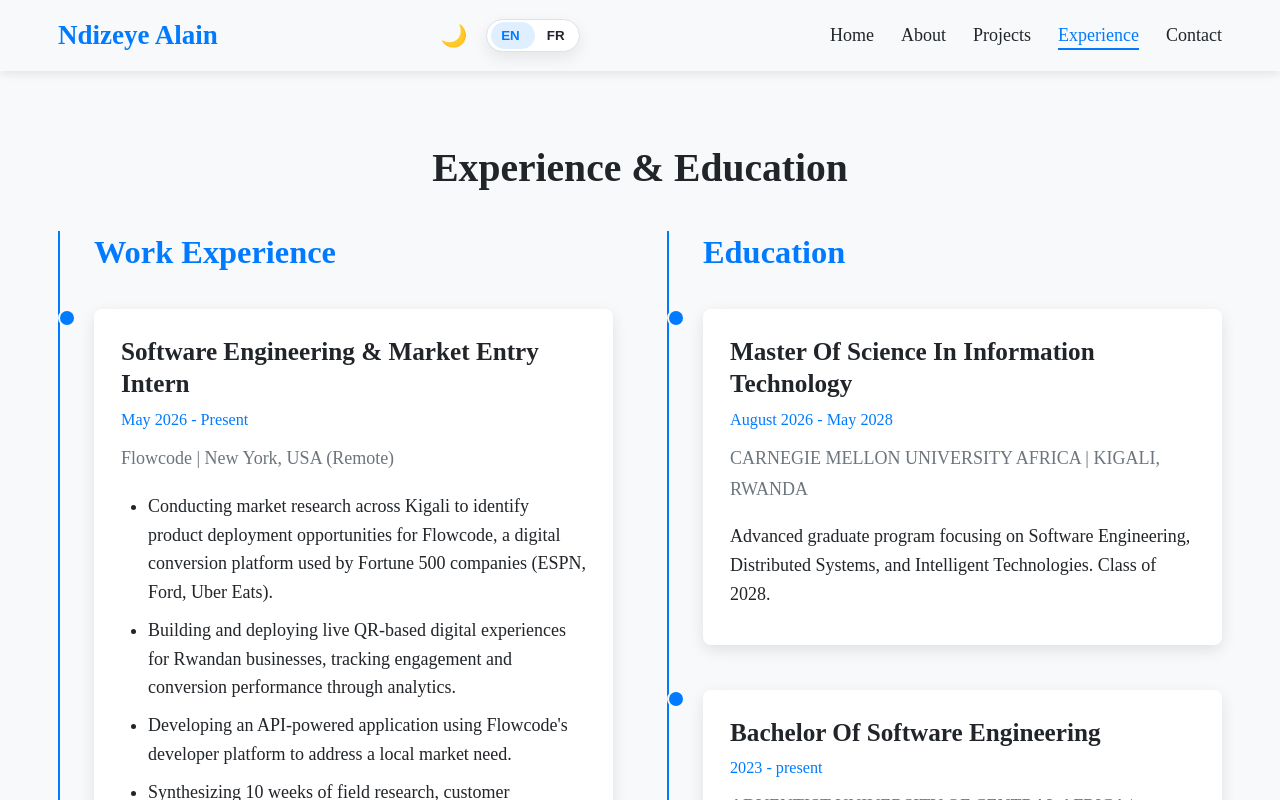
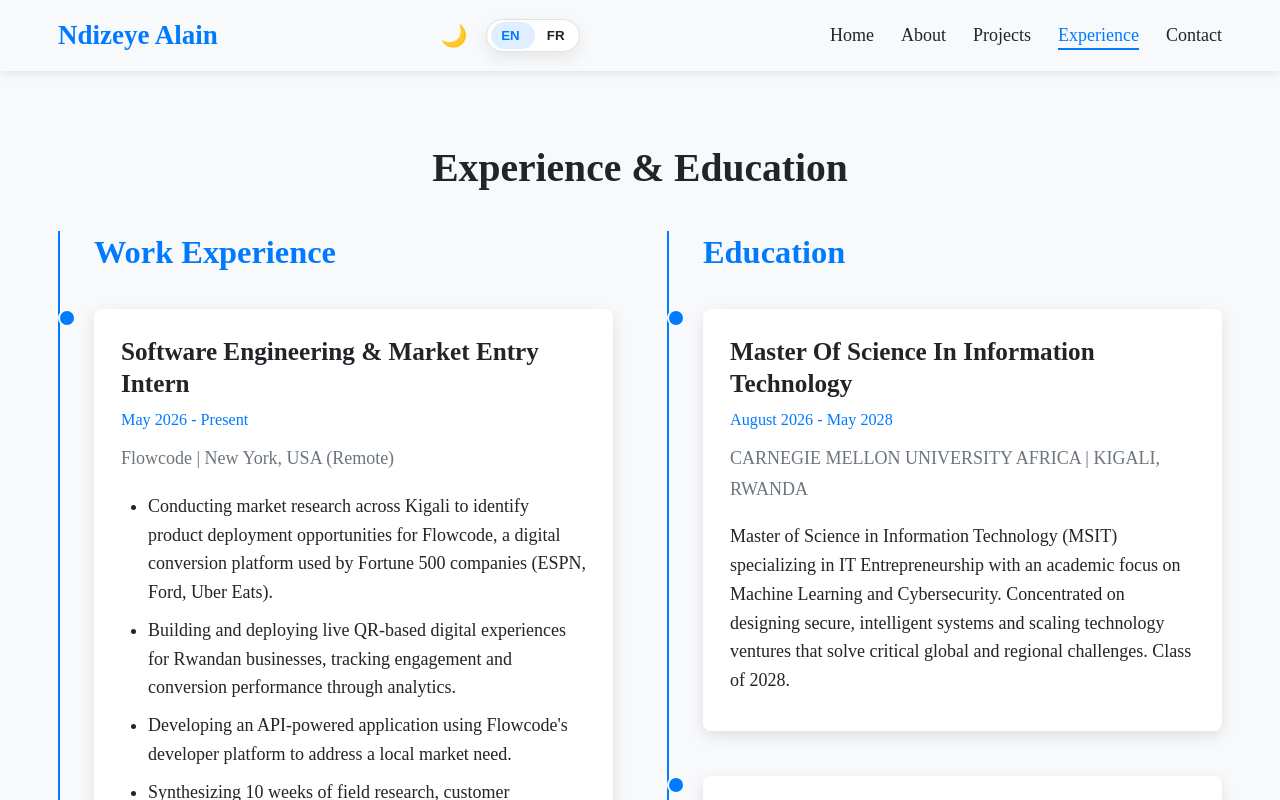
Before and after one commit to Alaindeve1/portfolio-website, a React (Create React App) app: page /experience in a window 1280 px wide. Shown: the top 800 px of the page. Built offline with nearby package versions, Linux system fonts and the light colour scheme.

Commit message:
enhance cmu-africa graduate studies description with it entrepreneurship specialization

```diff
--- a/src/locales/en/common.json
+++ b/src/locales/en/common.json
@@ -136,7 +136,7 @@
       },
       "8": {
         "degree": "Master of Science in Information Technology",
-        "description": "Advanced graduate program focusing on Software Engineering, Distributed Systems, and Intelligent Technologies. Class of 2028."
+        "description": "Master of Science in Information Technology (MSIT) specializing in IT Entrepreneurship with an academic focus on Machine Learning and Cybersecurity. Concentrated on designing secure, intelligent systems and scaling technology ventures that solve critical global and regional challenges. Class of 2028."
       },
       "2": {
         "degree": "PRINCE2 (Project Management) Certification",
--- a/src/locales/fr/common.json
+++ b/src/locales/fr/common.json
@@ -136,7 +136,7 @@
       },
       "8": {
         "degree": "Master of Science en Technologies de l'Information",
-        "description": "Programme de master avancé axé sur l'ingénierie logicielle, les systèmes distribués et les technologies intelligentes. Promotion 2028."
+        "description": "Master of Science en Technologies de l'Information (MSIT) avec spécialisation en Entrepreneuriat Technologique (IT Entrepreneurship) et axe académique sur l'Apprentissage Automatique (Machine Learning) et la Cybersécurité. Axé sur la conception de systèmes intelligents sécurisés et le déploiement d'entreprises technologiques innovantes à fort impact mondial et régional. Promotion 2028."
       },
       "2": {
         "degree": "Certification PRINCE2 (Gestion de projet)",
--- a/src/pages/Experience.jsx
+++ b/src/pages/Experience.jsx
@@ -103,7 +103,7 @@ const Experience = () => {
       institution: "CARNEGIE MELLON UNIVERSITY AFRICA",
       location: "KIGALI, RWANDA",
       duration: "August 2026 - May 2028",
-      description: "Advanced graduate program focusing on Software Engineering, Distributed Systems, and Intelligent Technologies. Class of 2028."
+      description: "Master of Science in Information Technology (MSIT) specializing in IT Entrepreneurship with an academic focus on Machine Learning and Cybersecurity. Concentrated on designing secure, intelligent systems and scaling technology ventures that solve critical global and regional challenges. Class of 2028."
     },
     {
       id: 1,
```
